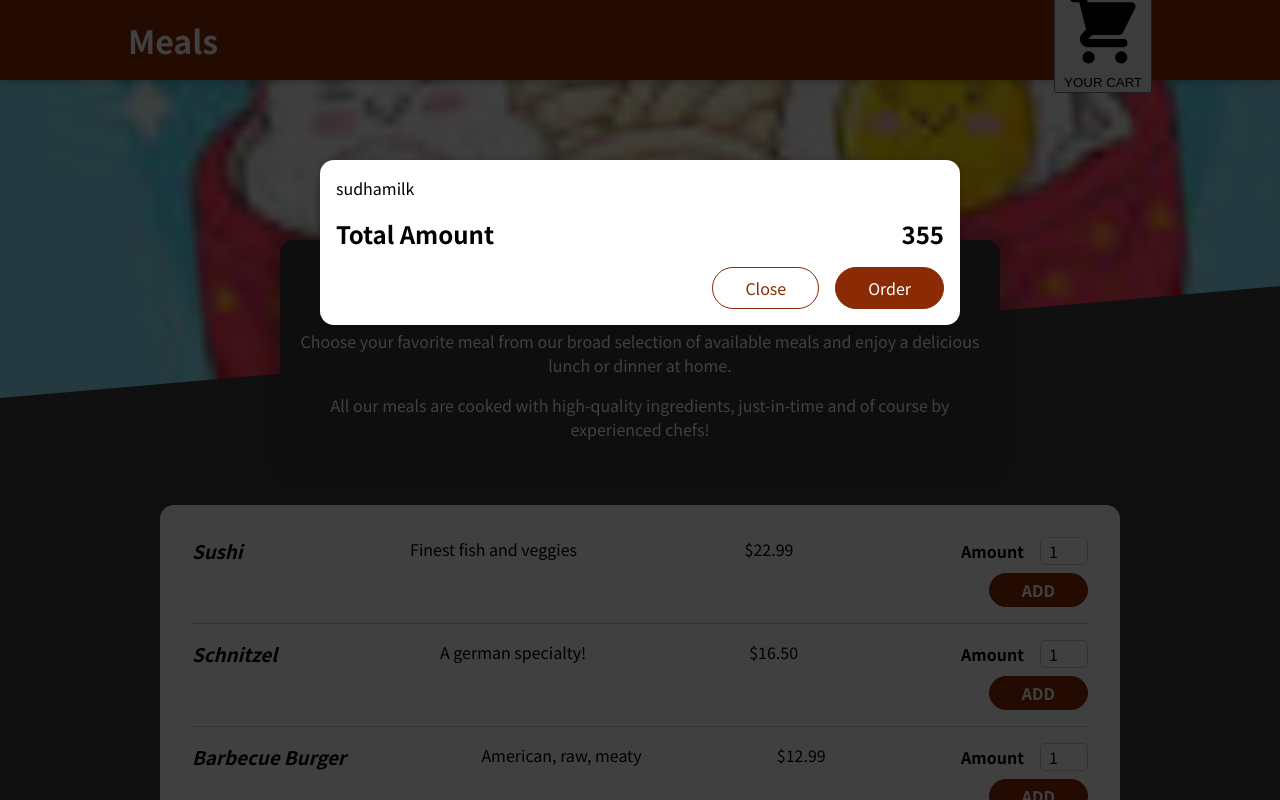
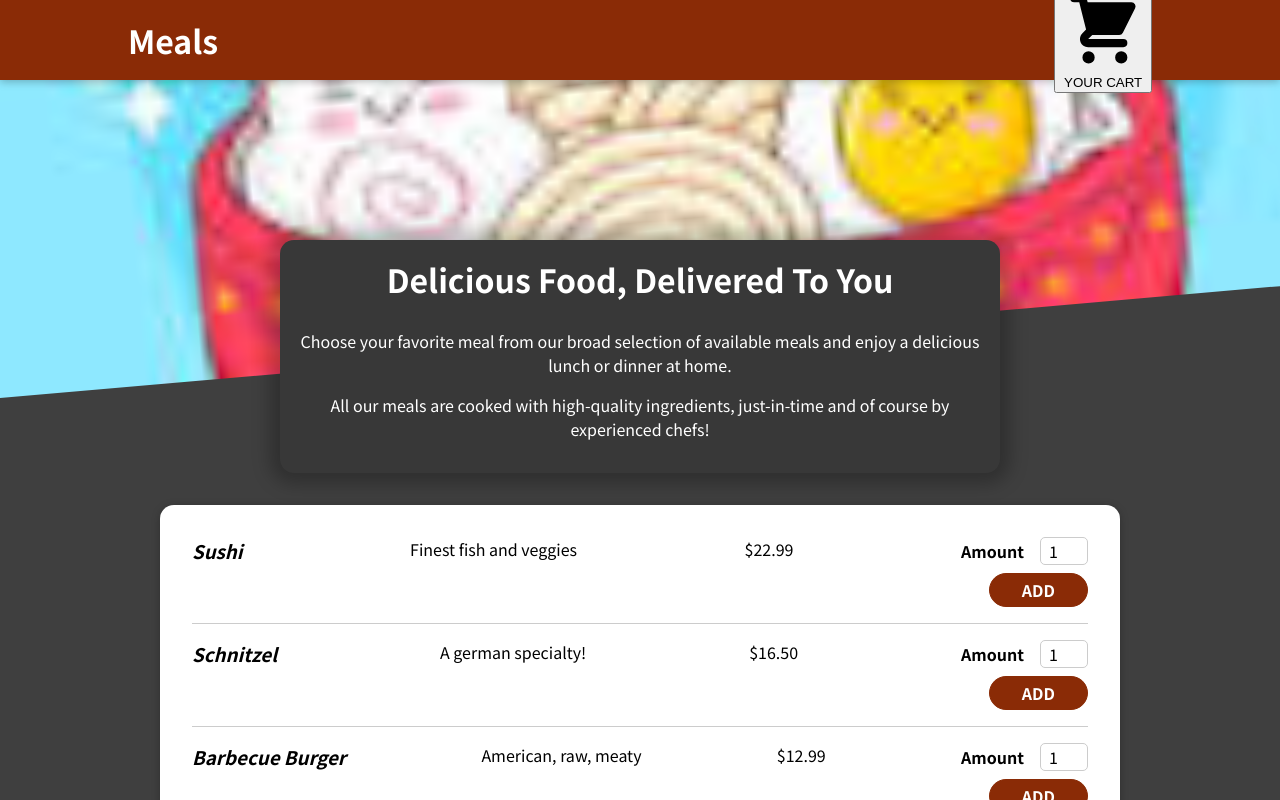
Before and after one commit to Rajatgupta23/Restra-app-, a React (Create React App) app: page / in a window 1280 px wide. Shown: the top 800 px of the page. Built offline with nearby package versions, Linux system fonts and the light colour scheme.

Commit message:
Add close andOpen to acrd Handler through props

```diff
--- a/src/App.js
+++ b/src/App.js
@@ -1,20 +1,28 @@
 import Header from "./Components/Layout/Header";
 
-import { Fragment } from "react";
+import { Fragment,useState } from "react";
 
 import Meals from "./Components/Meals/Meals";
 
 import Cart from "./Components/Carts/Cart";
 
 function App() {
+  const [cartIsshown,setCartIsShown]= useState(false)
+  const showCartHandler=()=>{
+    setCartIsShown(true)
+  }
+
+  const hideCartHandler=()=>{
+    setCartIsShown(false)
+  }
   return (
 
     // <div>
     //   <h1>Lets start</h1>
     // </div>
     <Fragment>
-      <Cart/>
-      <Header/>
+      { cartIsshown && <Cart onClose={hideCartHandler}/> }
+      <Header onShowCart={showCartHandler}/>
       <main>
         <Meals/>
       </main>
--- a/src/Components/Carts/Cart.js
+++ b/src/Components/Carts/Cart.js
@@ -11,7 +11,7 @@
             <span>355</span>
         </div >
         <div className={classes.actions}>
-            <button className={classes['button--alt']}>Close</button>
+            <button className={classes['button--alt'] } onClick={props.onClose}>Close</button>
             <button className={classes.button}>Order</button>
         </div>
 
--- a/src/Components/Layout/Header.js
+++ b/src/Components/Layout/Header.js
@@ -7,7 +7,7 @@
     return <Fragment>
         <div className={classes.header}>
             <h1> Meals</h1>
-            <HeaderCartButton/>
+            <HeaderCartButton onClick={props.onShowCart}/>
         </div >
 
         <div className={classes['main-image']}>
--- a/src/Components/Layout/HeaderCartButton.js
+++ b/src/Components/Layout/HeaderCartButton.js
@@ -7,7 +7,7 @@
 
 const HeaderCartButton= props=>{
 
-    return <button className={classes.button} >
+    return <button className={classes.button}  onClick={props.onClick}>
 
     <span className={classes.icon}>
     <CartIcon/>
```
